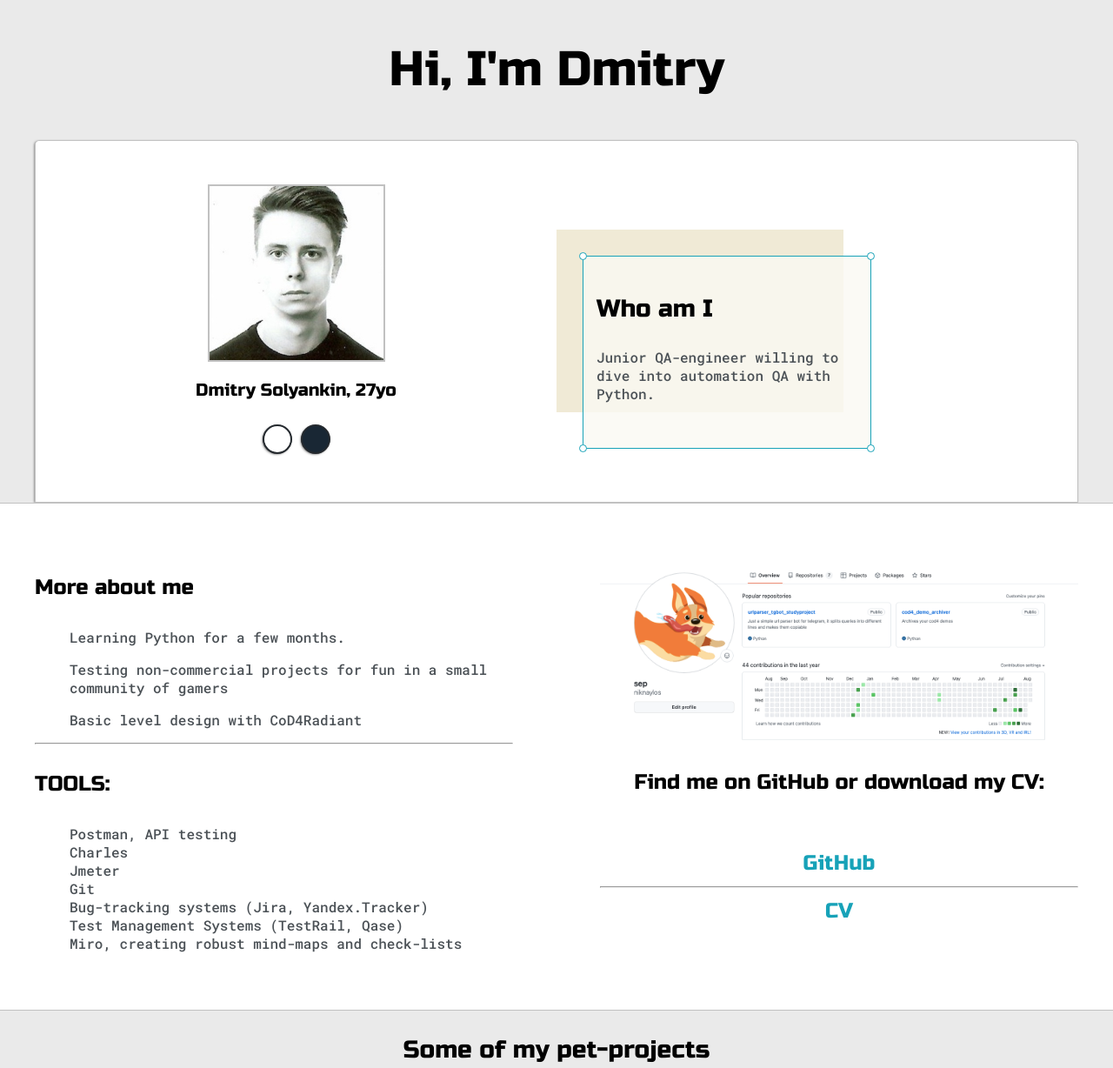
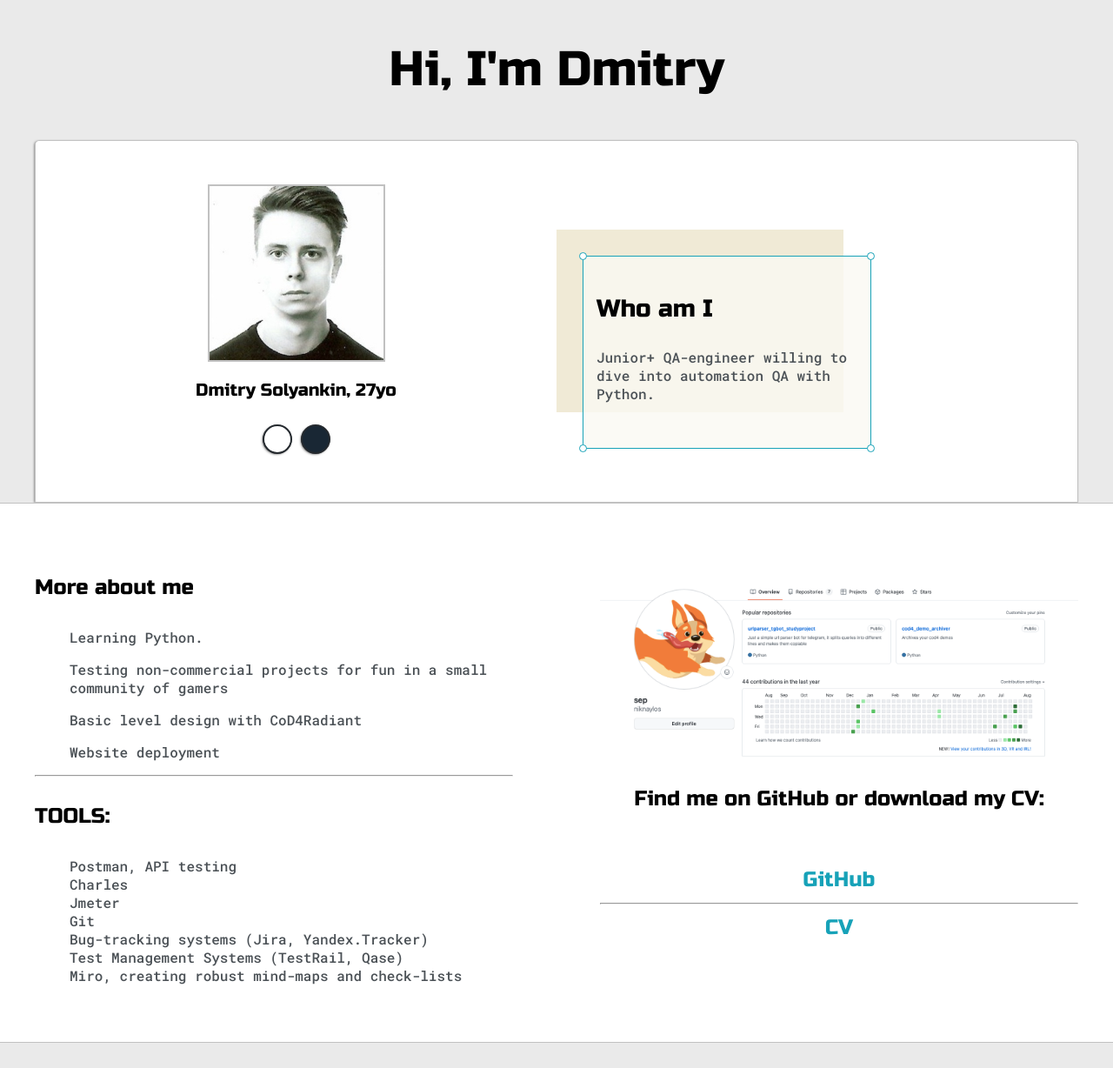
Before and after one commit to niknaylos/portf1, a Django app: page / in a window 1280 px wide. Shown: the top 1228 px of the page at 87% size. Run offline with Django 3.2, Linux system fonts and the light colour scheme; data comes from the database, SQL or seed files in the repository; some libraries are stand-ins or nearby versions.

Commit message:
changing index

```diff
--- a/base/templates/base/index.html
+++ b/base/templates/base/index.html
@@ -46,7 +46,7 @@
 <div id="corner-tl" class="corner">&nbsp;</div>
 <div id="corner-tr" class="corner">&nbsp;</div>
 <h3>Who am I</h3>
-<p>Junior QA-engineer willing to dive into automation QA with Python.<br /><br /></p>
+<p>Junior+ QA-engineer willing to dive into automation QA with Python.<br /><br /></p>
 <div id="corner-br" class="corner">&nbsp;</div>
 <div id="corner-bl" class="corner">&nbsp;</div>
 </div>
@@ -60,9 +60,10 @@
 <div class="about-wrapper">
 <div class="about-me">
 <h4>More about me</h4>
-<ul><p>Learning Python for a few months.</p>
+<ul><p>Learning Python.</p>
 <p>Testing non-commercial projects for fun in a small community of gamers</p>
-<p>Basic level design with CoD4Radiant</p></ul>
+<p>Basic level design with CoD4Radiant</p>
+<p>Website deployment</p></ul>
 <hr />
 <h4>TOOLS:</h4>
 	<ul>
```
